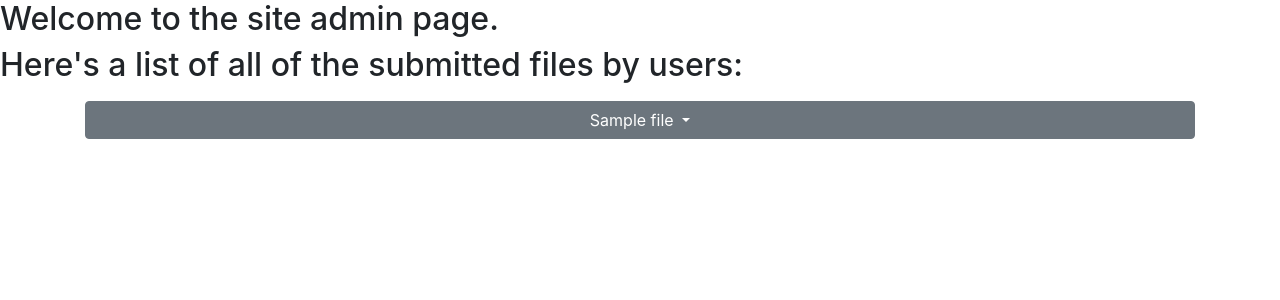
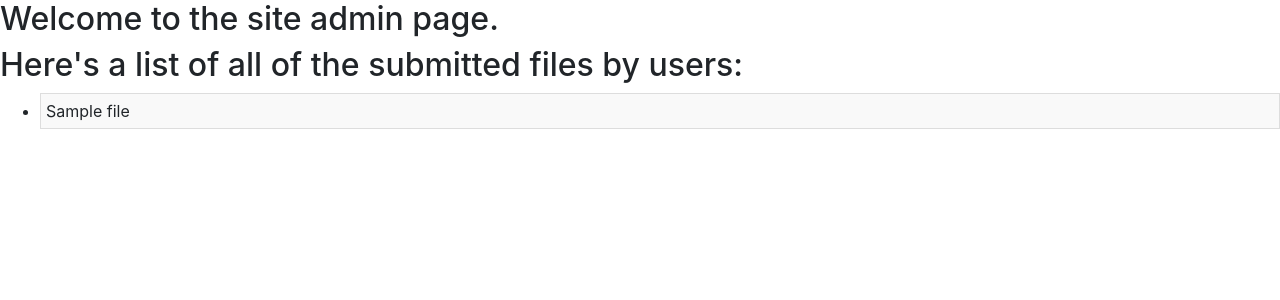
Before and after one commit to artiehumphreys/WhistleblowerApp, a Django app: template users/templates/siteadmin.html in a window 1280 px wide. Shown: the top 300 px of the page. Run offline with Django 3.2, Linux system fonts and the light colour scheme; the template is opened without the code that fills it: most values are stand-ins (such as "Sample title", 1, 10 or a date in 2020); some libraries are stand-ins or nearby versions.

```diff
--- a/users/templates/siteadmin.html
+++ b/users/templates/siteadmin.html
@@ -7,49 +7,80 @@
 <script src="https://stackpath.bootstrapcdn.com/bootstrap/4.5.2/js/bootstrap.bundle.min.js"></script>
 
 <style>
-    .file-preview {
-        width: 35%;
-        /* Adjust as necessary */
-        height: auto;
-        /* Adjust as necessary */
+    .dropdown-container {
+        margin-bottom: 10px;
     }
 
-    .file-description {
-        margin-right: 15px;
+    .dropdown-title {
+        cursor: pointer;
+        padding: 5px;
+        background-color: #f9f9f9;
+        border: 1px solid #ddd;
     }
 
-    .file-info {
+    .dropdown-content {
+        display: none;
+        border: 1px solid #ddd;
+        border-top: none;
+    }
+
+    .dropdown-content-inner {
         display: flex;
-        justify-content: space-between;
         align-items: center;
+        padding: 10px;
+    }
+
+    .dropdown-content-inner .file-info {
+        flex-grow: 1;
+    }
+
+    .dropdown-content-inner .file-info h4 {
+        margin: 0 0 5px 0;
+    }
+
+    .dropdown-content-inner .file-display {
+        flex-shrink: 0;
+        margin-left: 10px;
+    }
+
+    .dropdown-content-inner .file-display object {
+        width: 100px;
+        /* Adjust as needed */
+        height: auto;
     }
 </style>
-</head>
-<div class="container mt-3">
-    <ul class="list-unstyled">
+
+<ul>
     {% for file in files %}
-        <li class="mb-2">
-            <a class="btn btn-secondary dropdown-toggle w-100 text-start" href="#" role="button"
-                id="dropdownMenuLink{{ forloop.counter }}" data-bs-toggle="dropdown" aria-expanded="false">
+    <li class="dropdown-container">
+        <div class="dropdown-title" onclick="toggleDropdown(this)">
             {{ file.title }}
-            </a>
-
-            <ul class="dropdown-menu w-100" aria-labelledby="dropdownMenuLink{{ forloop.counter }}">
-                <li>
-                    <div class="d-flex">
-                        <div class="flex-grow-1">
-                            <h6 class="dropdown-header">{{ file.title }}</h6>
-                            <p class="ms-3">{{ file.description }}</p>
         </div>
-                        <div class="flex-shrink-0">
-                            <object data="{{ file.file.url }}" width="100" height="100" type="application/pdf">
-                                <a href="{{ file.file.url }}">Download File</a>
+        <div class="dropdown-content">
+            <div class="dropdown-content-inner">
+                <div class="file-info">
+                    <h4>{{ file.title }}</h4>
+                    <p>{{ file.description }}</p>
+                </div>
+                <div class="file-display">
+                    <object data="{{ file.file.url }}" type="application/pdf" width="100%" height="200px">
+                        <a href="{{ file.file.url }}" target="_blank">Download {{ file.title }}</a>
                     </object>
                 </div>
             </div>
-                </li>
-            </ul>
+        </div>
     </li>
     {% endfor %}
 </ul>
-</div>
+
+<script>
+    // Simple JavaScript to toggle dropdowns
+    function toggleDropdown(element) {
+        const content = element.nextElementSibling;
+        if (content.style.display === 'block') {
+            content.style.display = 'none';
+        } else {
+            content.style.display = 'block';
+        }
+    }
+</script>
--- a/users/urls.py
+++ b/users/urls.py
@@ -2,7 +2,7 @@ from django.urls import path
 from . import views
 
 urlpatterns = [
-    path("profile", views.profile, name ="login"),
+    path("profile/", views.profile, name ="login"),
     path("logout", views.logout_view),
     path("",views.test)
 ]
```
Also changed, not shown: users/views.py (+6 -12 lines). Lines whose indentation alone changed are shown as unchanged.
